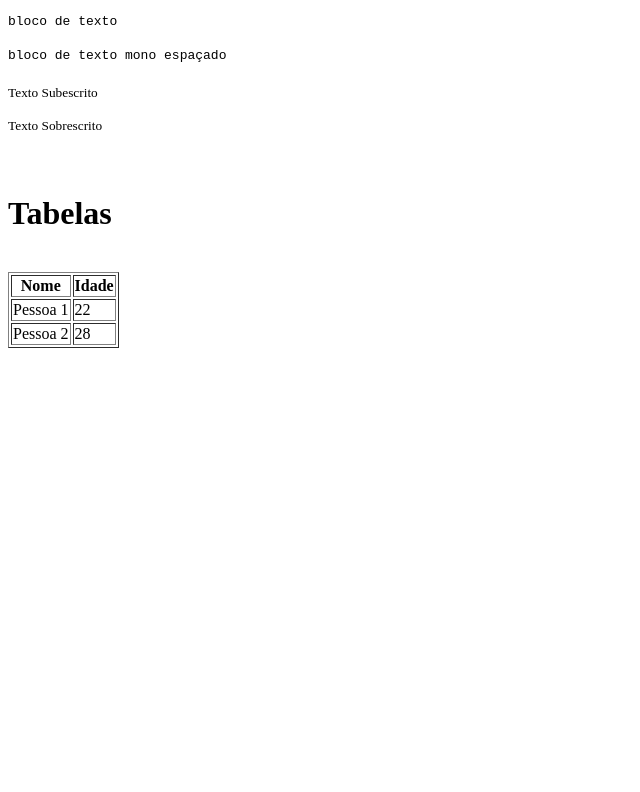
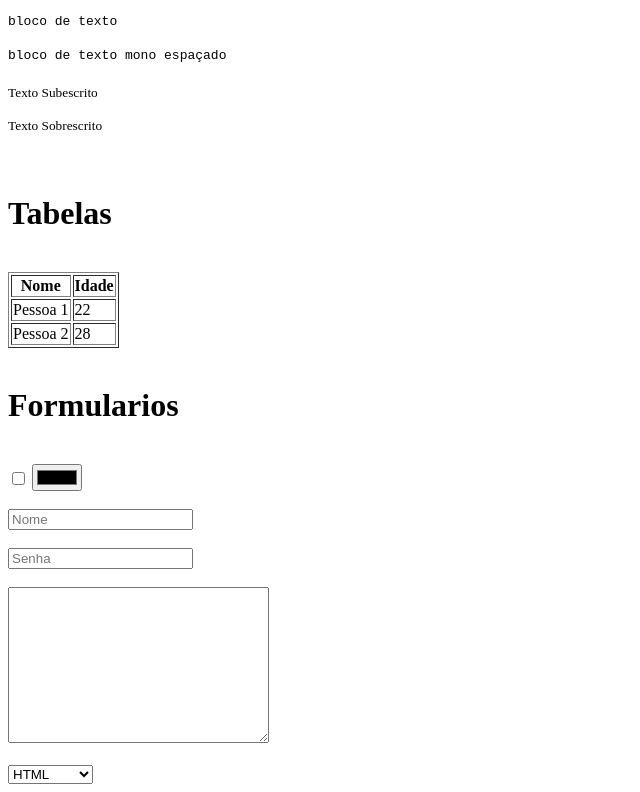
Before and after one commit to Gui-Hornig/Ada.tech-Front-end-React, a plain HTML site: page HTML/Tags.html in a window 1280 px wide. Shown: the part 768-1560 px from the top of the page, without its empty margins (0-640 px from the left). Before the commit the page ends 1124 px from the top, so only its background shows below. Drawn offline with Linux system fonts and the light colour scheme.

Commit message:
Html:Tags

```diff
--- a/HTML/index2.html
+++ b/HTML/Tags.html
@@ -72,5 +72,33 @@
             </tr>
         </tbody>
     </table>
+
+    <br>
+    <h1>Formularios</h1>
+    <br>
+
+    <form>
+        <input type="checkbox">
+        <input type="color">
+        <br>
+        <br>
+        <input type="text" placeholder="Nome">
+        <br>
+        <br>
+        <input type="password" placeholder="Senha">
+        <br>
+        <br>
+
+        <textarea name="message" id="message" cols="30" rows="10"></textarea>
+        <br>
+        <br>
+        <select name="tecnologias" id="tecnologias">
+            <option value="html">HTML</option>
+            <option value="css">CSS</option>
+            <option value="js">JavaScript</option>
+        </select>
+
+    </form>
+
   </body>
 </html>
```
